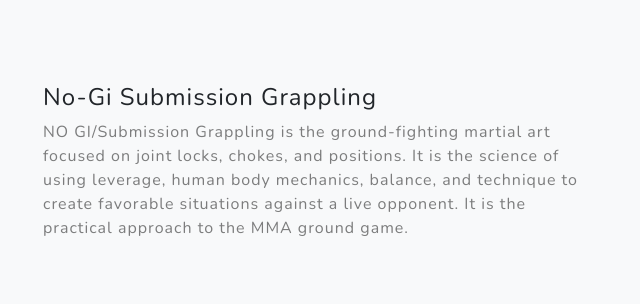
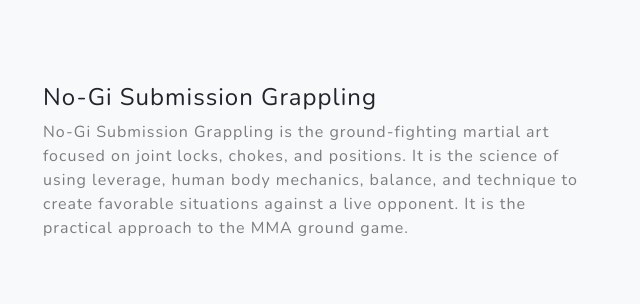
Before and after one commit to radbaniak/RGAD, a Gatsby site: page / in a window 1280 px wide. Shown: the part 2102-2406 px from the top of the page, 597-1237 px from the left. Built offline with nearby package versions, Linux system fonts and the light colour scheme; Gatsby itself is replaced by a stand-in of ours.

Commit message:
Edited No-Gi section

```diff
--- a/src/pages/index.js
+++ b/src/pages/index.js
@@ -82,7 +82,7 @@ const IndexPage = () => (
                 <div className="project-text w-100 my-auto text-center text-lg-left">
                   <h4 className="text-black">No-Gi Submission Grappling</h4>
                   <p className="mb-0 text-black-50">
-                   NO GI/Submission Grappling is the ground-fighting martial art focused on joint locks, chokes, and positions. It is the science of using leverage, human body mechanics, balance, and technique to create favorable situations against a live opponent. It is the practical approach to the MMA ground game.
+                   No-Gi Submission Grappling is the ground-fighting martial art focused on joint locks, chokes, and positions. It is the science of using leverage, human body mechanics, balance, and technique to create favorable situations against a live opponent. It is the practical approach to the MMA ground game.
                   </p>
                   {/* <hr className="d-none d-lg-block mb-0 ml-0" /> */}
                 </div>
```
